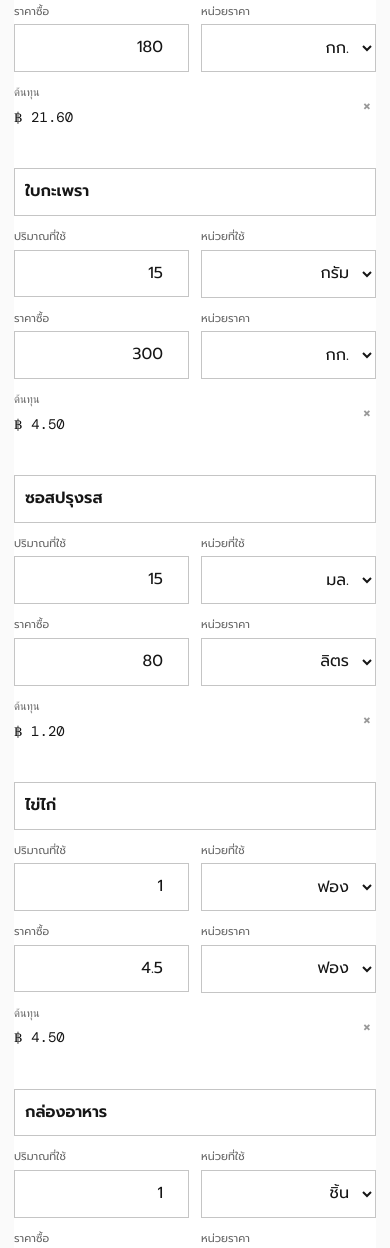
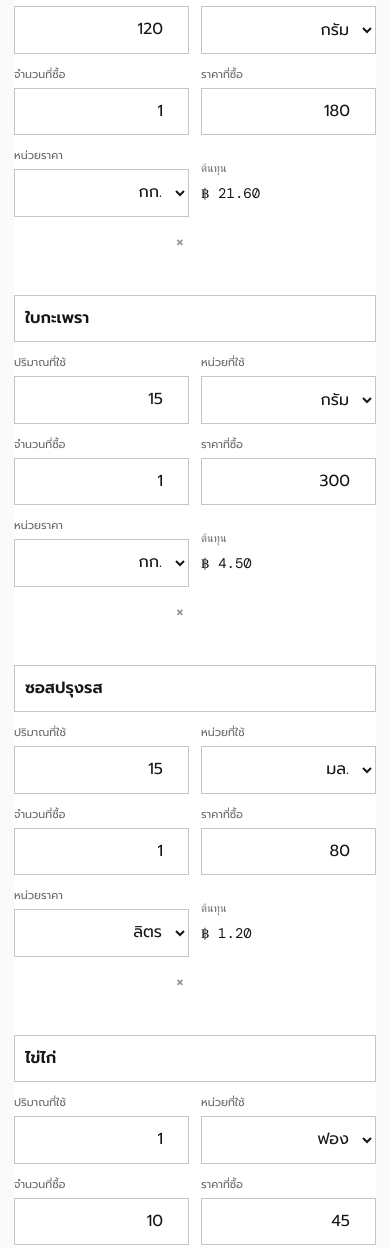
Before and after one commit to percentglobal1-web/cookandrich, a plain HTML site: page index.html in a window 390 px wide. Shown: the part 1206-2454 px from the top of the page. Drawn offline with nearby package versions, Linux system fonts and the light colour scheme.

Commit message:
Add files via upload

```diff
--- a/index.html
+++ b/index.html
@@ -95,7 +95,8 @@
                     <th>วัตถุดิบ</th>
                     <th>ปริมาณที่ใช้</th>
                     <th>หน่วย</th>
-                    <th>ราคา</th>
+                    <th>จำนวนที่ซื้อ</th>
+                    <th>ราคาที่ซื้อ (บาท)</th>
                     <th>หน่วยราคา</th>
                     <th>ต้นทุน / หน่วยผลิต</th>
                     <th><span class="sr-only">ลบ</span></th>
--- a/script.js
+++ b/script.js
@@ -1,10 +1,10 @@
 const initialIngredients = [
-  { name: 'ข้าวสวย', amount: 200, unit: 'กรัม', price: 45, priceUnit: 'กก.' },
-  { name: 'เนื้อไก่', amount: 120, unit: 'กรัม', price: 180, priceUnit: 'กก.' },
-  { name: 'ใบกะเพรา', amount: 15, unit: 'กรัม', price: 300, priceUnit: 'กก.' },
-  { name: 'ซอสปรุงรส', amount: 15, unit: 'มล.', price: 80, priceUnit: 'ลิตร' },
-  { name: 'ไข่ไก่', amount: 1, unit: 'ฟอง', price: 4.5, priceUnit: 'ฟอง' },
-  { name: 'กล่องอาหาร', amount: 1, unit: 'ชิ้น', price: 4, priceUnit: 'ชิ้น' }
+  { name: 'ข้าวสวย', amount: 200, unit: 'กรัม', purchaseAmount: 1, price: 45, priceUnit: 'กก.' },
+  { name: 'เนื้อไก่', amount: 120, unit: 'กรัม', purchaseAmount: 1, price: 180, priceUnit: 'กก.' },
+  { name: 'ใบกะเพรา', amount: 15, unit: 'กรัม', purchaseAmount: 1, price: 300, priceUnit: 'กก.' },
+  { name: 'ซอสปรุงรส', amount: 15, unit: 'มล.', purchaseAmount: 1, price: 80, priceUnit: 'ลิตร' },
+  { name: 'ไข่ไก่', amount: 1, unit: 'ฟอง', purchaseAmount: 10, price: 45, priceUnit: 'ฟอง' },
+  { name: 'กล่องอาหาร', amount: 1, unit: 'ชิ้น', purchaseAmount: 1, price: 4, priceUnit: 'ชิ้น' }
 ];
 
 let ingredients = structuredClone(initialIngredients);
@@ -28,8 +28,9 @@ function getUnitInfo(unit) {
 function ingredientCost(ingredient) {
   const usageUnit = getUnitInfo(ingredient.unit);
   const priceUnit = getUnitInfo(ingredient.priceUnit || ingredient.unit);
-  if (usageUnit.group !== priceUnit.group) return Number(ingredient.amount || 0) * Number(ingredient.price || 0);
-  return (Number(ingredient.amount || 0) * usageUnit.factor / priceUnit.factor) * Number(ingredient.price || 0);
+  const purchaseAmount = Number(ingredient.purchaseAmount ?? 1) || 0;
+  if (!purchaseAmount || usageUnit.group !== priceUnit.group) return 0;
+  return (Number(ingredient.amount || 0) * usageUnit.factor / (purchaseAmount * priceUnit.factor)) * Number(ingredient.price || 0);
 }
 
 function renderIngredients() {
@@ -39,7 +40,8 @@ function renderIngredients() {
       <td><input class="ingredient-name" data-index="${index}" type="text" value="${escapeHtml(ingredient.name)}" aria-label="ชื่อวัตถุดิบ" /></td>
       <td><input class="ingredient-amount" data-index="${index}" type="number" min="0" step="any" value="${ingredient.amount}" aria-label="ปริมาณ" /></td>
       <td><select class="ingredient-unit" data-index="${index}" aria-label="หน่วยที่ใช้">${units.map((unit) => `<option ${unit === ingredient.unit ? 'selected' : ''}>${unit}</option>`).join('')}</select></td>
-      <td><input class="ingredient-price" data-index="${index}" type="number" min="0" step="any" value="${ingredient.price}" aria-label="ราคาซื้อ" /></td>
+      <td><input class="ingredient-purchase-amount" data-index="${index}" type="number" min="0" step="any" value="${ingredient.purchaseAmount ?? 1}" aria-label="จำนวนที่ซื้อ" /></td>
+      <td><input class="ingredient-price" data-index="${index}" type="number" min="0" step="any" value="${ingredient.price}" aria-label="ราคาที่ซื้อ" /></td>
       <td><select class="ingredient-price-unit" data-index="${index}" aria-label="หน่วยราคา">${units.map((unit) => `<option ${unit === (ingredient.priceUnit || ingredient.unit) ? 'selected' : ''}>${unit}</option>`).join('')}</select></td>
       <td class="cost-cell">฿ ${money(ingredientCost(ingredient))}</td>
       <td><button class="remove-row" data-index="${index}" type="button" aria-label="ลบวัตถุดิบ">×</button></td>
@@ -119,7 +121,7 @@ function showRecipeModal(index) {
   $('#modalPerPiece').textContent = `฿ ${money(recipe.total / servings)}`;
   $('#modalYield').textContent = `${servings} หน่วย`;
   $('#modalIngredientList').innerHTML = recipeIngredients.length ? recipeIngredients.map((ingredient) => `
-    <div class="modal-ingredient-row"><span>${escapeHtml(ingredient.name || 'ไม่ระบุชื่อ')}</span><span>${ingredient.amount} ${escapeHtml(ingredient.unit)} · ${money(ingredient.price)} บาท/${escapeHtml(ingredient.priceUnit || ingredient.unit)} <b>฿ ${money(ingredientCost(ingredient))}</b></span></div>`).join('') : '<p class="modal-empty">สูตรเก่านี้ไม่มีรายละเอียดวัตถุดิบที่บันทึกไว้</p>';
+    <div class="modal-ingredient-row"><span>${escapeHtml(ingredient.name || 'ไม่ระบุชื่อ')}</span><span>ใช้ ${ingredient.amount} ${escapeHtml(ingredient.unit)} · ซื้อ ${ingredient.purchaseAmount ?? 1} ${escapeHtml(ingredient.priceUnit || ingredient.unit)} ราคา ${money(ingredient.price)} บาท <b>฿ ${money(ingredientCost(ingredient))}</b></span></div>`).join('') : '<p class="modal-empty">สูตรเก่านี้ไม่มีรายละเอียดวัตถุดิบที่บันทึกไว้</p>';
   $('#modalNotes').textContent = recipe.notes || '';
   $('#modalNotesSection').hidden = !recipe.notes;
   $('#recipeModal').hidden = false;
@@ -159,9 +161,10 @@ document.addEventListener('input', (event) => {
   const index = Number(event.target.dataset.index);
   if (event.target.classList.contains('ingredient-name')) ingredients[index].name = event.target.value;
   if (event.target.classList.contains('ingredient-amount')) ingredients[index].amount = Number(event.target.value) || 0;
+  if (event.target.classList.contains('ingredient-purchase-amount')) ingredients[index].purchaseAmount = Number(event.target.value) || 0;
   if (event.target.classList.contains('ingredient-price')) ingredients[index].price = Number(event.target.value) || 0;
-  if (event.target.classList.contains('ingredient-amount') || event.target.classList.contains('ingredient-price')) updateRowCost(index);
-  if (event.target.id === 'servings' || event.target.id === 'profitMargin' || event.target.classList.contains('ingredient-amount') || event.target.classList.contains('ingredient-price')) updateSummary();
+  if (event.target.classList.contains('ingredient-amount') || event.target.classList.contains('ingredient-purchase-amount') || event.target.classList.contains('ingredient-price')) updateRowCost(index);
+  if (event.target.id === 'servings' || event.target.id === 'profitMargin' || event.target.classList.contains('ingredient-amount') || event.target.classList.contains('ingredient-purchase-amount') || event.target.classList.contains('ingredient-price')) updateSummary();
 });
 
 document.addEventListener('change', (event) => {
@@ -199,7 +202,7 @@ document.addEventListener('keydown', (event) => {
 });
 
 $('#addIngredientButton').addEventListener('click', () => {
-  ingredients.push({ name: '', amount: 0, unit: 'กรัม', price: 0, priceUnit: 'กรัม' });
+  ingredients.push({ name: '', amount: 0, unit: 'กรัม', purchaseAmount: 1, price: 0, priceUnit: 'กรัม' });
   renderIngredients();
   const names = document.querySelectorAll('.ingredient-name');
   names[names.length - 1].focus();
--- a/style.css
+++ b/style.css
@@ -204,13 +204,14 @@ td { padding: 14px 10px; }
   .ingredients-panel tr { display: grid; grid-template-columns: minmax(0, 1fr) minmax(0, 1fr); gap: 12px; padding: 14px 0; }
   .ingredients-panel td { display: flex; flex-direction: column; align-items: stretch; gap: 4px; padding: 0; text-align: left !important; }
   .ingredients-panel td:first-child { grid-column: 1 / -1; }
-  .ingredients-panel td:nth-child(6) { align-items: flex-start; justify-content: center; }
-  .ingredients-panel td:nth-child(7) { align-items: flex-end; justify-content: center; }
+  .ingredients-panel td:nth-child(7) { align-items: flex-start; justify-content: center; }
+  .ingredients-panel td:nth-child(8) { align-items: flex-end; justify-content: center; }
   .ingredients-panel td:nth-child(2)::before { content: 'ปริมาณที่ใช้'; }
   .ingredients-panel td:nth-child(3)::before { content: 'หน่วยที่ใช้'; }
-  .ingredients-panel td:nth-child(4)::before { content: 'ราคาซื้อ'; }
-  .ingredients-panel td:nth-child(5)::before { content: 'หน่วยราคา'; }
-  .ingredients-panel td:nth-child(6)::before { content: 'ต้นทุน'; }
+  .ingredients-panel td:nth-child(4)::before { content: 'จำนวนที่ซื้อ'; }
+  .ingredients-panel td:nth-child(5)::before { content: 'ราคาที่ซื้อ'; }
+  .ingredients-panel td:nth-child(6)::before { content: 'หน่วยราคา'; }
+  .ingredients-panel td:nth-child(7)::before { content: 'ต้นทุน'; }
   .ingredients-panel td::before { color: #666; font-size: 11px; }
   .ingredients-panel td:first-child input { font-size: 16px; font-weight: 600; }
   .ingredients-panel td input, .ingredients-panel td select { width: 100%; }
```
